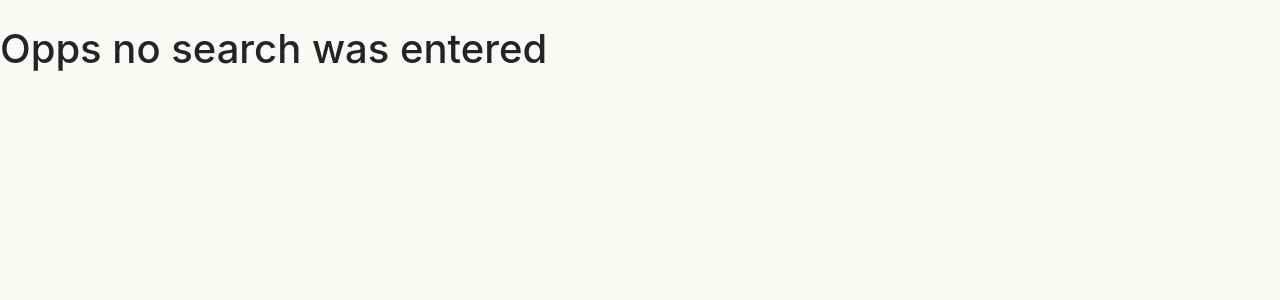
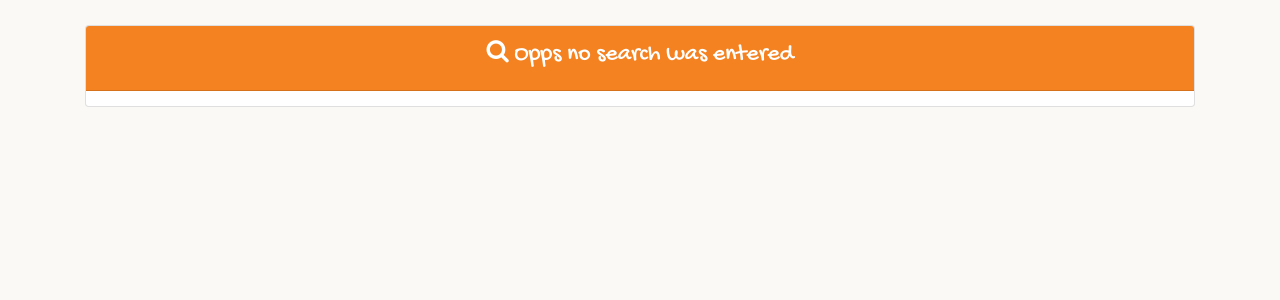
Before and after one commit to Eli-J-Camara/PetGram, a Django app: page /search/ in a window 1280 px wide. Shown: the part 108-408 px from the top of the page. Run offline with Django 3.2, Linux system fonts and the light colour scheme; the visitor is signed in with stand-in values (Sample User, id 1); data that the repository does not hold is empty; some libraries are stand-ins or nearby versions.

Commit message:
made an edit to search css

```diff
--- a/templates/search_bar.html
+++ b/templates/search_bar.html
@@ -37,7 +37,13 @@
     <a class="search-info" href="/profile/{{u.id}}">{{u}}</a> - {{u.bio}} <br>
     {% endfor %}
 {% else %}
-    <h1>Opps no search was entered</h1>
+    <div class="container">
+    <div class="card" style="width: 100%;">
+      <div class="card-header search-head text-center">
+        <h4><i class="fa fa-search" aria-hidden="true"></i> Opps no search was entered </h4>
+      </div>
+    </div>
+    </div>
 {% endif %}
 </ul>
 </div>
```
